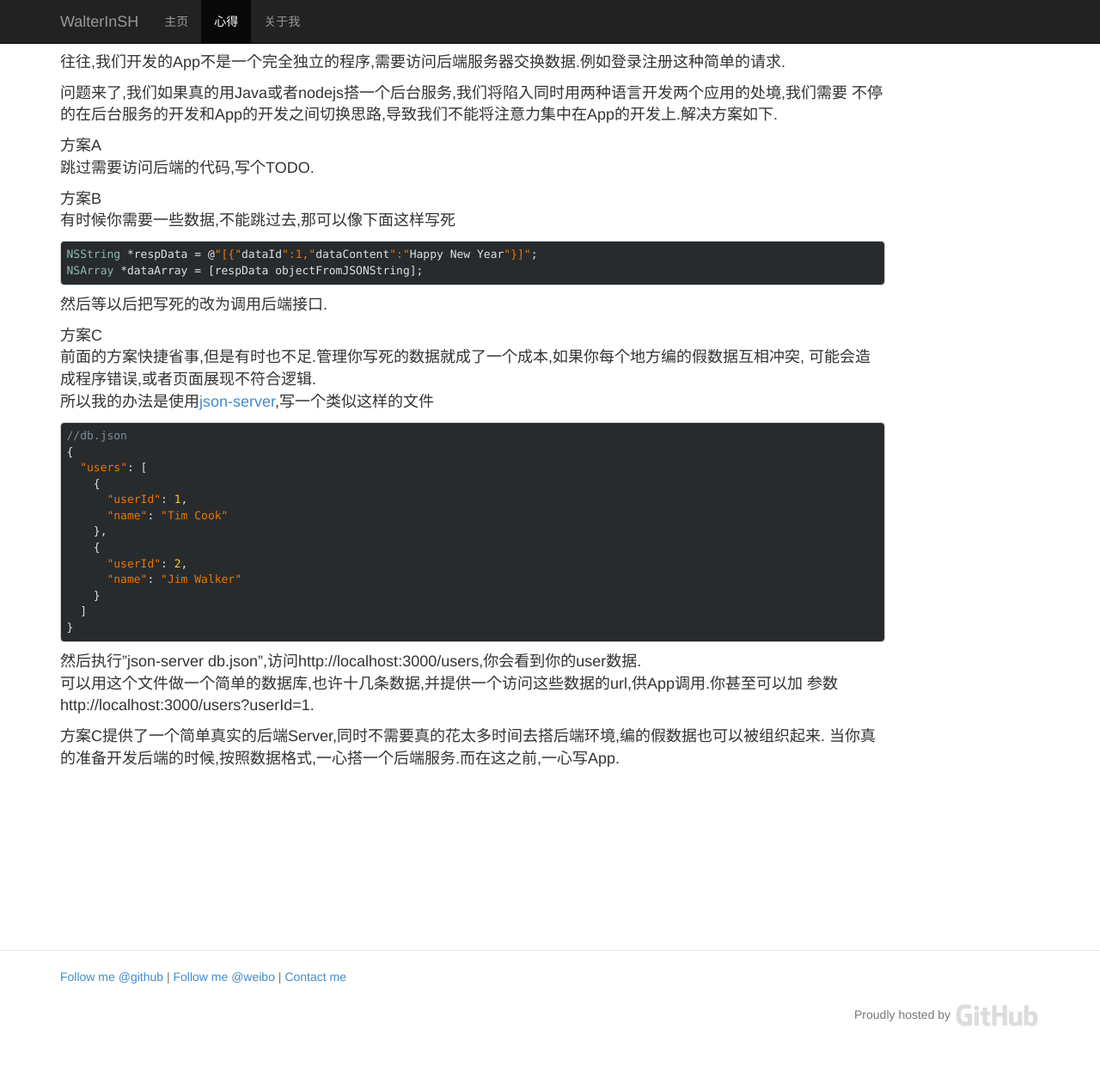
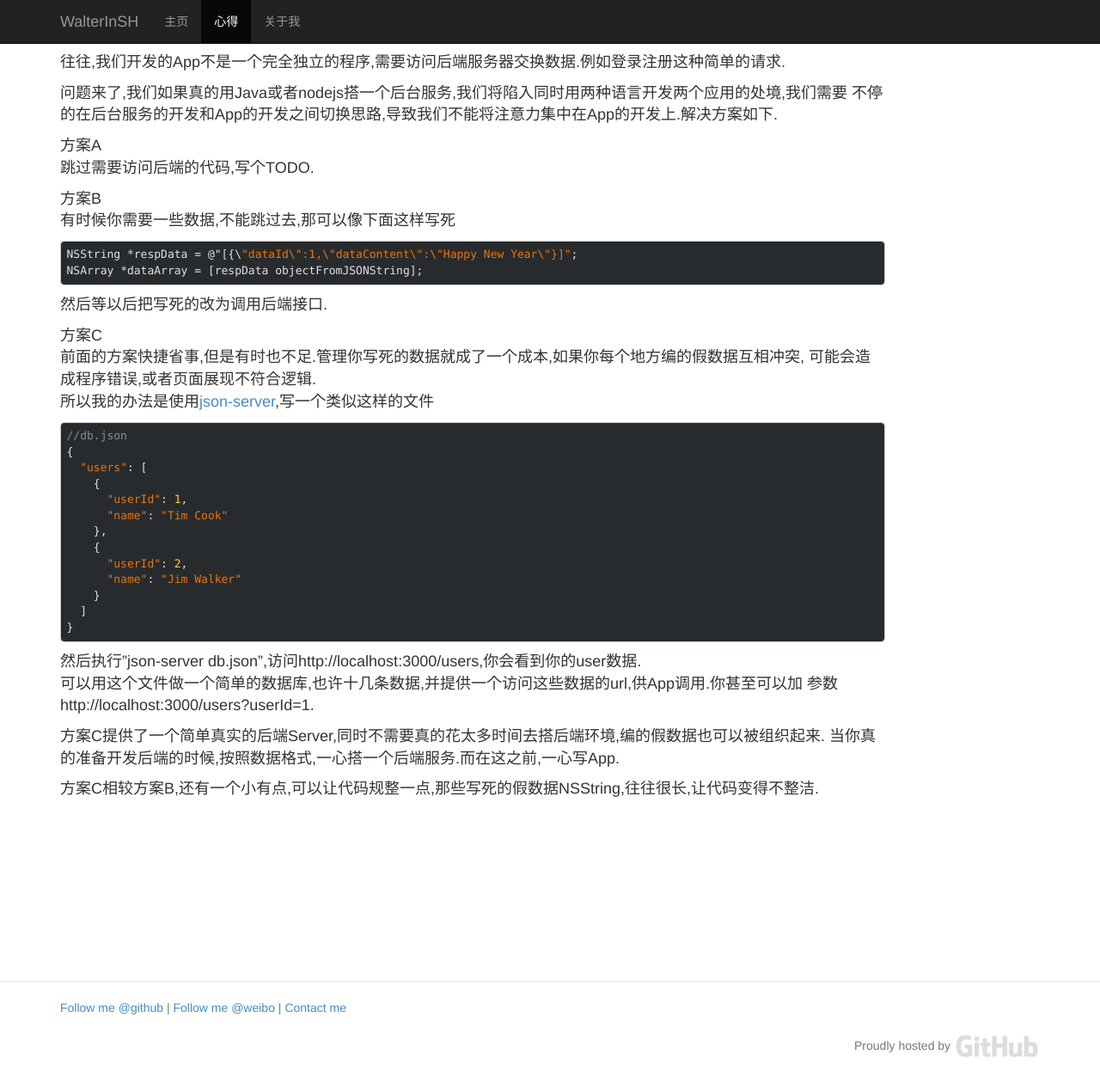
Before and after one commit to WalterInSH/walterinsh.github.io, a Jekyll site: the page built from _posts/2014-12-31-build-a-simple-server-for-ios-developing.md, in a window 1280 px wide and 1262 px high. Shown: the whole window at 86% size. Built offline with Jekyll 4.4.1, drawn with Linux system fonts in a browser that asks for light colours.

Commit message:
add content

```diff
--- a/_posts/2014-12-31-build-a-simple-server-for-ios-developing.md
+++ b/_posts/2014-12-31-build-a-simple-server-for-ios-developing.md
@@ -15,7 +15,7 @@ title: 为iOS开发搭建一个简单Server
 有时候你需要一些数据,不能跳过去,那可以像下面这样写死
 
 {% highlight Objective-C %}
-NSString *respData = @"[{"dataId":1,"dataContent":"Happy New Year"}]";
+NSString *respData = @"[{\"dataId\":1,\"dataContent\":\"Happy New Year\"}]";
 NSArray *dataArray = [respData objectFromJSONString];
 {% endhighlight %}
 
@@ -48,3 +48,5 @@ NSArray *dataArray = [respData objectFromJSONString];
 
 方案C提供了一个简单真实的后端Server,同时不需要真的花太多时间去搭后端环境,编的假数据也可以被组织起来.
 当你真的准备开发后端的时候,按照数据格式,一心搭一个后端服务.而在这之前,一心写App.
+
+方案C相较方案B,还有一个小有点,可以让代码规整一点,那些写死的假数据NSString,往往很长,让代码变得不整洁.
```
